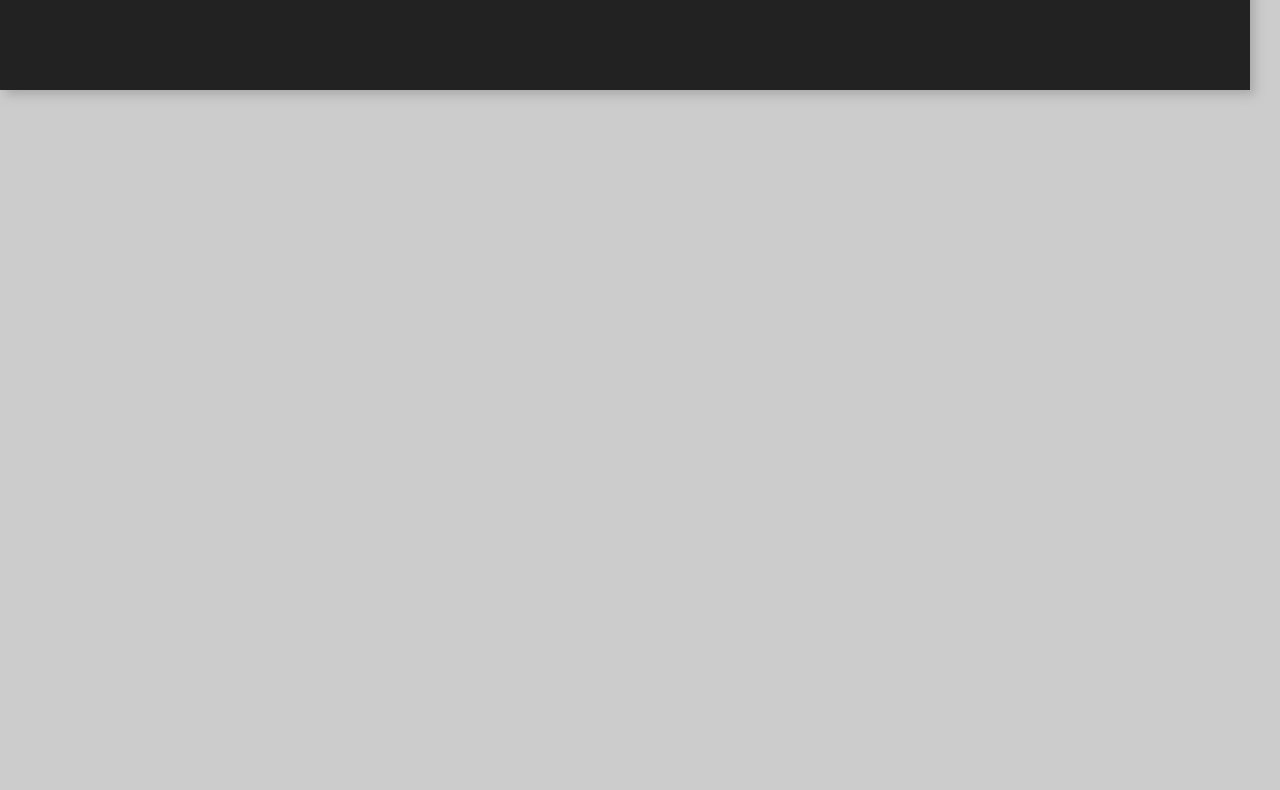
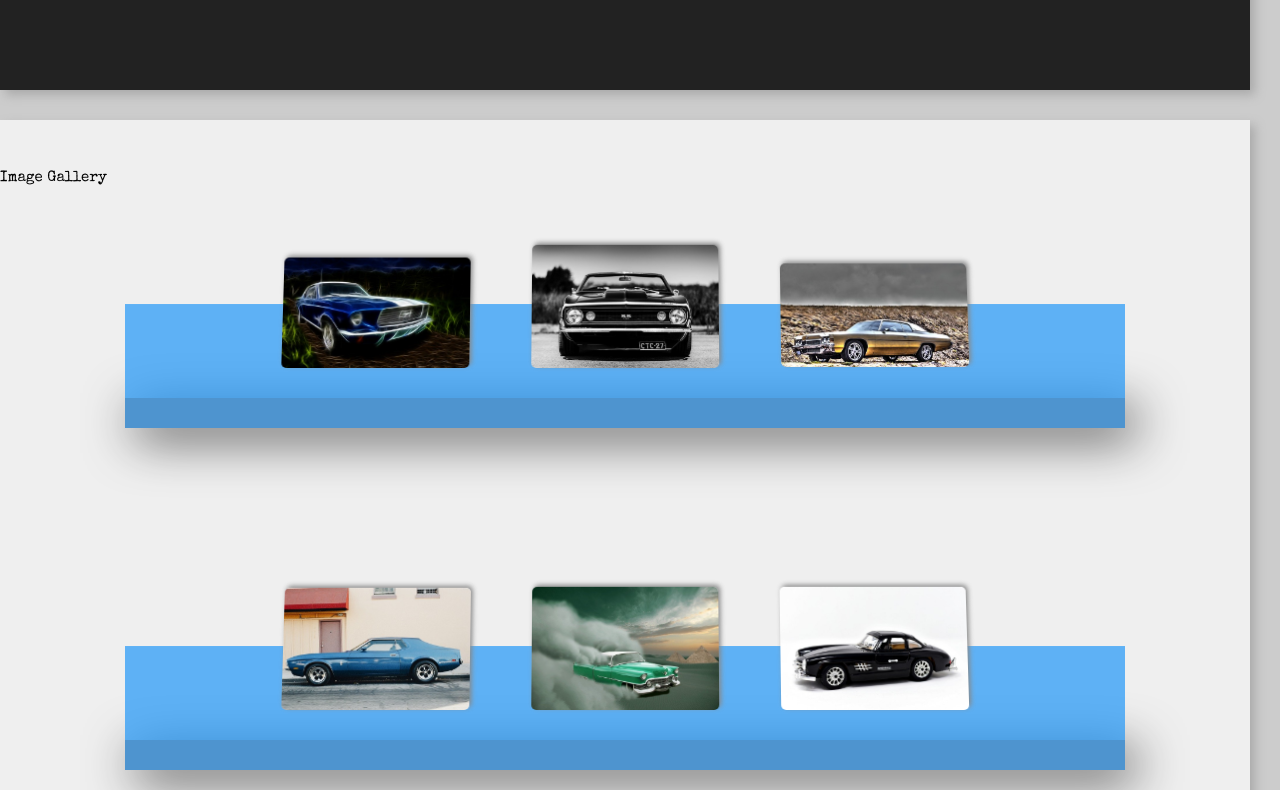
Before and after one commit to BrianLevin/Classic-Cars, a plain HTML site: page index.html in a window 1280 px wide. Shown: the part 2370-3160 px from the top of the page. Before the commit the page ends 2490 px from the top, so only its background shows below. Drawn offline with nearby package versions, Linux system fonts and the light colour scheme; a web font is replaced by a local one.

Commit message:
create and style image gallery

```diff
--- a/index.html
+++ b/index.html
@@ -85,6 +85,25 @@
   </div>
   <!-- End of Section 3 -->
 
+    <!-- Section 4 -->
+    <div class="wrapper">
+        <section class="section-4 target" id="image-gallery">
+          <h1 class="section-heading">Image Gallery</h1>
+          <div class="gallery center">
+            <div class="gallery-shelf"></div>
+            <img src="images/gallery-car-1.jpg" class="gallery-img-1" />
+            <img src="images/gallery-car-2.jpg" class="gallery-img-2" />
+            <img src="images/gallery-car-3.jpg" class="gallery-img-3" />
+          </div>
+          <div class="gallery center">
+            <div class="gallery-shelf"></div>
+            <img src="images/gallery-car-4.jpg" class="gallery-img-1" />
+            <img src="images/gallery-car-5.jpg" class="gallery-img-2" />
+            <img src="images/gallery-car-6.jpg" class="gallery-img-3" />
+          </div>
+        </section>
+      </div>
+      <!-- End of Section 4 -->
 
         <script src="script.js" async defer></script>
     </body>
--- a/style.css
+++ b/style.css
@@ -221,3 +221,64 @@
     box-shadow: 0.5rem 0.5rem 1rem #111;
   }
   /* End of Section 3 */
+
+  /* Section 4 */
+.section-4 {
+    display: flex;
+    flex-direction: column;
+    justify-content: space-between;
+  }
+
+  .gallery {
+    margin: 10rem 0;
+    perspective: 10rem;
+  }
+
+  .gallery-shelf {
+    width: 80%;
+    height: 3rem;
+    background-color: rgba(38, 126, 199, 0.8);
+    margin: auto;
+    position: relative;
+    box-shadow: 1rem 1rem 5rem #444;
+  }
+
+  .gallery-shelf::before {
+    content: "";
+    position: absolute;
+    width: 100%;
+    height: 10rem;
+    background-color: rgba(34, 152, 248, 0.7);
+    top: -10rem;
+    transform: rotateX(20deg);
+    transform-origin: bottom;
+  }
+
+  .gallery img {
+    width: 15%;
+    position: absolute;
+    bottom: 6rem;
+    transform: translateX(-50%) rotateX(0.5deg);
+    box-shadow: 0.2rem -0.2rem 0.5rem #888;
+    border-radius: 0.5rem;
+    transform-origin: bottom;
+    transition: all 0.3s;
+  }
+
+  .gallery img:hover {
+    transform: translateX(-50%) rotateX(0);
+    box-shadow: 0 0.2rem 0.3rem #888;
+  }
+
+  .gallery-img-1 {
+    left: 50%;
+  }
+
+  .gallery-img-2 {
+    left: 30%;
+  }
+
+  .gallery-img-3 {
+    left: 70%;
+  }
+  /* End of Section 4 */
```
